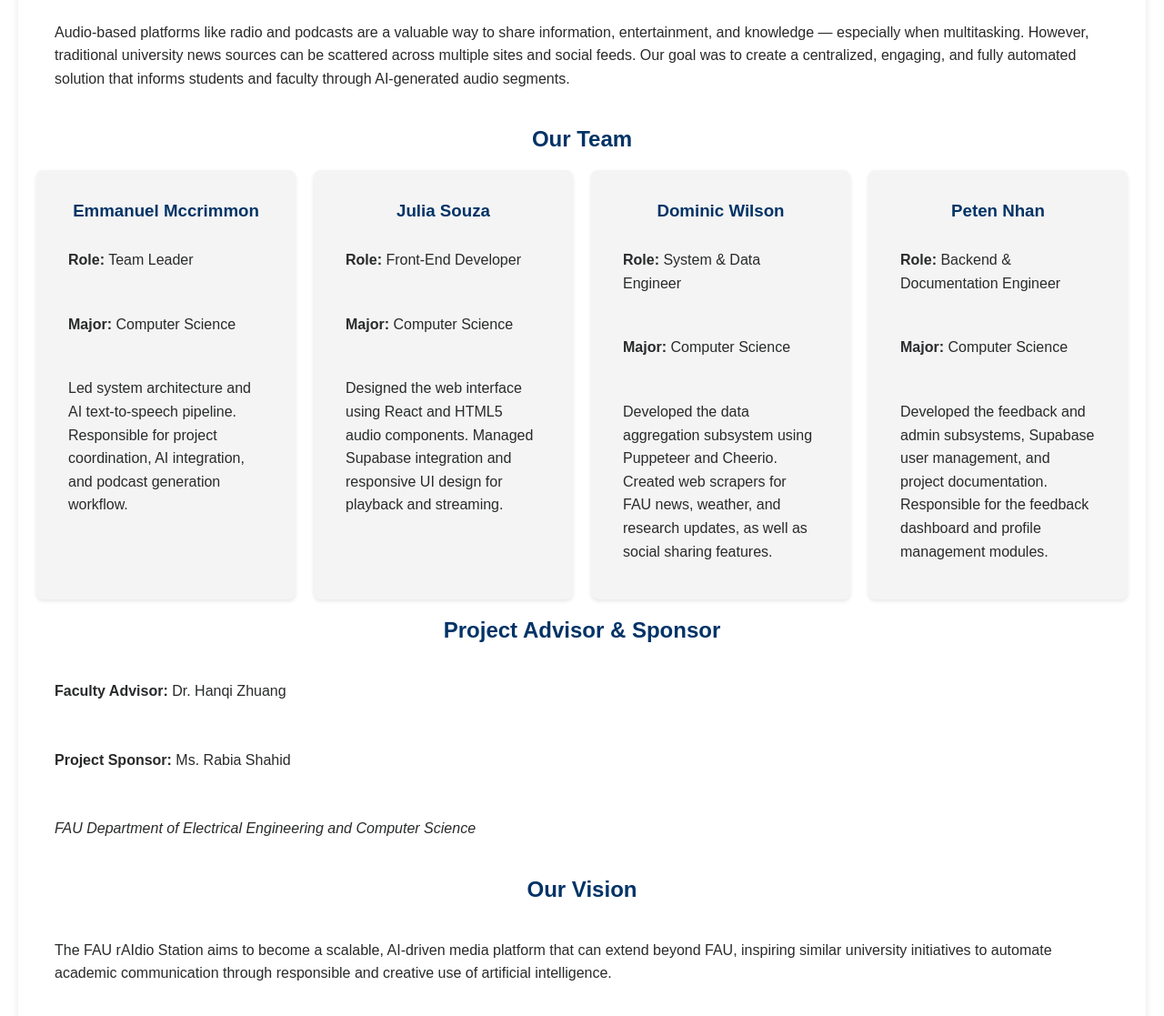
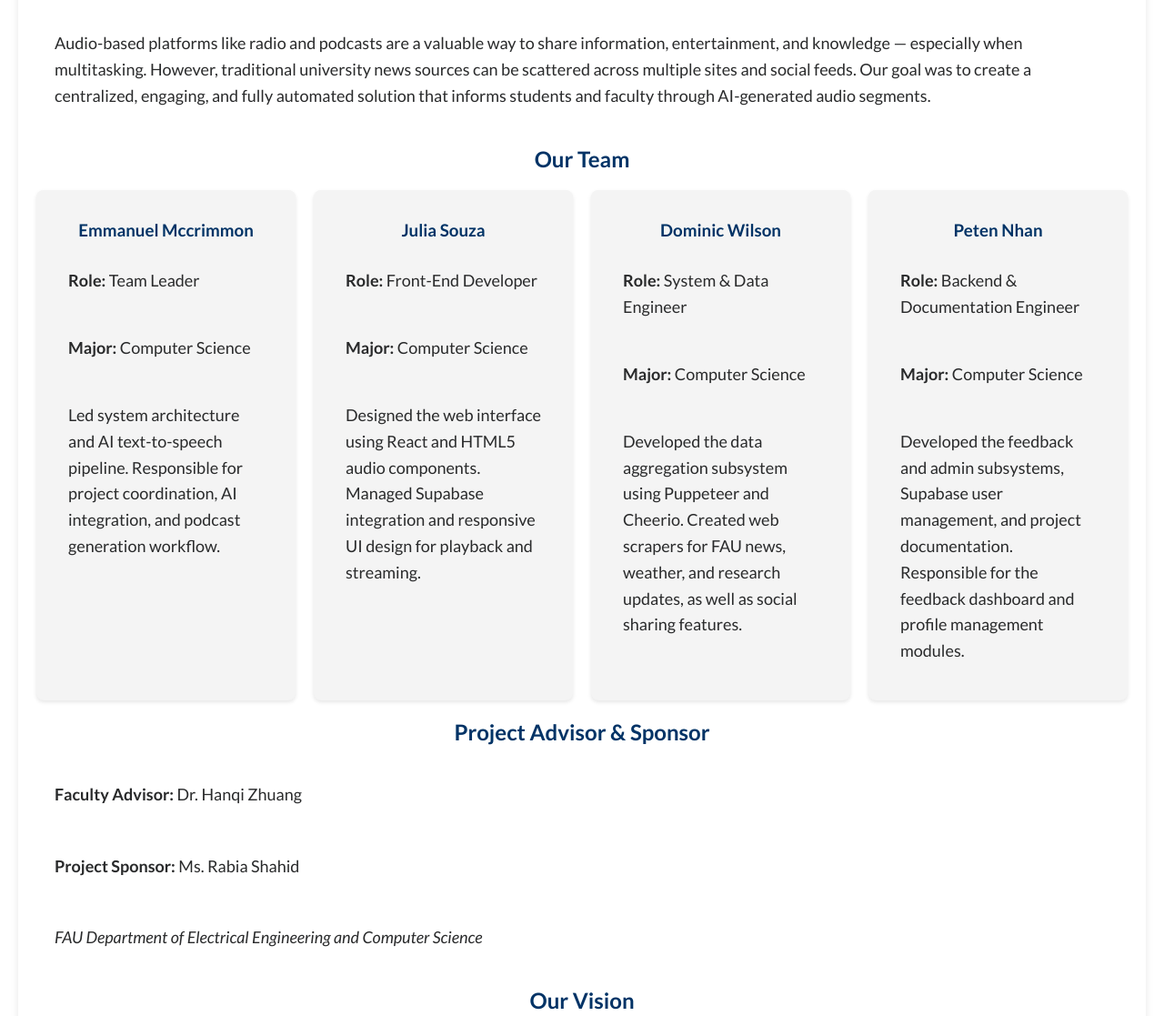
Before and after one commit to Engineering-Group-28/fau-engineering-rAIdio, a website: page pages/about.html in a window 1280 px wide. Shown: the part 421-1538 px from the top of the page at 91% size. Drawn offline with nearby package versions, Linux system fonts and the light colour scheme.

Commit message:
Font family update

```diff
--- a/pages/about.html
+++ b/pages/about.html
@@ -5,10 +5,10 @@
 <link rel="preconnect" href="https://fonts.googleapis.com">
 <link rel="preconnect" href="https://fonts.gstatic.com" crossorigin>
 <link href="https://fonts.googleapis.com/css2?family=Lato:ital,wght@0,100;0,300;0,400;0,700;0,900;1,100;1,300;1,400;1,700;1,900&display=swap" rel="stylesheet">
-  <title>About</title>
-  <style>
-    /* General Styles */
-    .lato-regular {
+<title>About</title>
+<style>
+/* General Styles */
+  .lato-regular {
   font-family: "Lato", sans-serif;
   font-weight: 400;
   font-style: normal;
@@ -202,64 +202,64 @@ html {background-color: #FFFFFF; margin: 0; padding: 0; height: 100%;}
 
   <!-- About Section -->
   <div class="container">
-    <h1>About FAU Engineering rAIdio Station</h1>
-    <p>
+    <h1 class="lato-bold">About FAU Engineering rAIdio Station</h1>
+    <p class="lato-regular">
       The <strong>FAU Engineering rAIdio Station</strong> is an AI-powered web radio designed to serve the
       Florida Atlantic University Engineering community. Our project combines artificial intelligence,
       web scraping, and generative audio to automatically collect, summarize, and broadcast FAU-related
       news, research, and events through a podcast-style stream.
     </p>
 
-    <h2>Why We Created This Project</h2>
-    <p>
+    <h2 class="lato-bold">Why We Created This Project</h2>
+    <p class="lato-regular">
       Audio-based platforms like radio and podcasts are a valuable way to share information, entertainment,
       and knowledge — especially when multitasking. However, traditional university news sources can be
       scattered across multiple sites and social feeds. Our goal was to create a centralized, engaging, and
       fully automated solution that informs students and faculty through AI-generated audio segments.
     </p>
 
-    <h2>Our Team</h2>
+    <h2 class="lato-bold">Our Team</h2>
     <div class="team-section">
       <div class="member">
-        <h3>Emmanuel Mccrimmon</h3>
-        <p><strong>Role:</strong> Team Leader</p>
-        <p><strong>Major:</strong> Computer Science</p>
-        <p>Led system architecture and AI text-to-speech pipeline. Responsible for
+        <h3 class="lato-bold">Emmanuel Mccrimmon</h3>
+        <p class="lato-regular"><strong>Role:</strong> Team Leader</p>
+        <p class="lato-regular"><strong>Major:</strong> Computer Science</p>
+        <p class="lato-regular">Led system architecture and AI text-to-speech pipeline. Responsible for
         project coordination, AI integration, and podcast generation workflow.</p>
       </div>
 
       <div class="member">
-        <h3>Julia Souza</h3>
-        <p><strong>Role:</strong> Front-End Developer</p>
-        <p><strong>Major:</strong> Computer Science</p>
-        <p>Designed the web interface using React and HTML5 audio components.
+        <h3 class="lato-bold">Julia Souza</h3>
+        <p class="lato-regular"><strong>Role:</strong> Front-End Developer</p>
+        <p class="lato-regular"><strong>Major:</strong> Computer Science</p>
+        <p class="lato-regular">Designed the web interface using React and HTML5 audio components.
         Managed Supabase integration and responsive UI design for playback and streaming.</p>
       </div>
 
       <div class="member">
-        <h3>Dominic Wilson</h3>
-        <p><strong>Role:</strong> System & Data Engineer</p>
-        <p><strong>Major:</strong> Computer Science</p>
-        <p>Developed the data aggregation subsystem using Puppeteer and Cheerio.
+        <h3 class="lato-bold">Dominic Wilson</h3>
+        <p class="lato-regular"><strong>Role:</strong> System & Data Engineer</p>
+        <p class="lato-regular"><strong>Major:</strong> Computer Science</p>
+        <p class="lato-regular">Developed the data aggregation subsystem using Puppeteer and Cheerio.
         Created web scrapers for FAU news, weather, and research updates, as well as social sharing features.</p>
       </div>
 
       <div class="member">
-        <h3>Peten Nhan</h3>
-        <p><strong>Role:</strong> Backend & Documentation Engineer</p>
-        <p><strong>Major:</strong> Computer Science</p>
-        <p>Developed the feedback and admin subsystems, Supabase user management,
+        <h3 class="lato-bold">Peten Nhan</h3>
+        <p class="lato-regular"><strong>Role:</strong> Backend & Documentation Engineer</p>
+        <p class="lato-regular"><strong>Major:</strong> Computer Science</p>
+        <p class="lato-regular">Developed the feedback and admin subsystems, Supabase user management,
         and project documentation. Responsible for the feedback dashboard and profile management modules.</p>
       </div>
     </div>
 
-    <h2>Project Advisor & Sponsor</h2>
-    <p><strong>Faculty Advisor:</strong> Dr. Hanqi Zhuang</p>
-    <p><strong>Project Sponsor:</strong> Ms. Rabia Shahid</p>
-    <p><em>FAU Department of Electrical Engineering and Computer Science</em></p>
+    <h2 class="lato-bold">Project Advisor & Sponsor</h2>
+    <p class="lato-regular"><strong>Faculty Advisor:</strong> Dr. Hanqi Zhuang</p>
+    <p class="lato-regular"><strong>Project Sponsor:</strong> Ms. Rabia Shahid</p>
+    <p class="lato-regular"><em>FAU Department of Electrical Engineering and Computer Science</em></p>
 
-    <h2>Our Vision</h2>
-    <p>
+    <h2 class="lato-bold">Our Vision</h2>
+    <p class="lato-regular">
       The FAU rAIdio Station aims to become a scalable, AI-driven media platform that can extend
       beyond FAU, inspiring similar university initiatives to automate academic communication through
       responsible and creative use of artificial intelligence.
@@ -268,7 +268,7 @@ html {background-color: #FFFFFF; margin: 0; padding: 0; height: 100%;}
 
   <!-- Footer -->
   <div class="footer">
-    <p><span style="color: #FFFFFF;">
+    <p class="lato-regular"><span style="color: #FFFFFF;">
       &copy; 2025 FAU Engineering rAIdio Station. All rights reserved. |
       </span>
       <a href="privacy.html">Privacy Policy</a></p>
```
